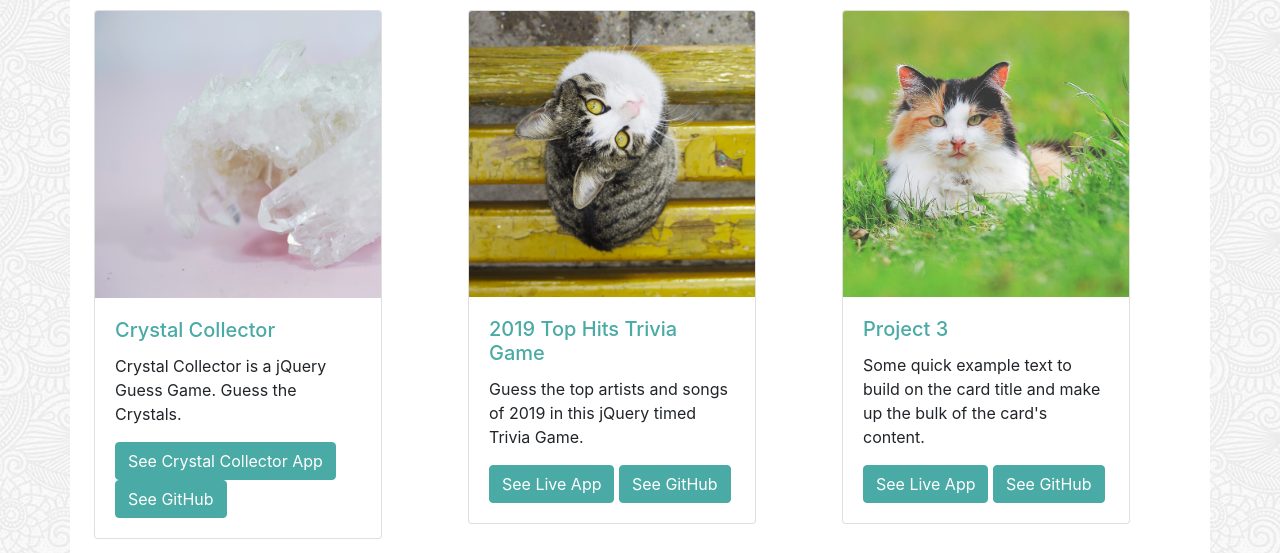
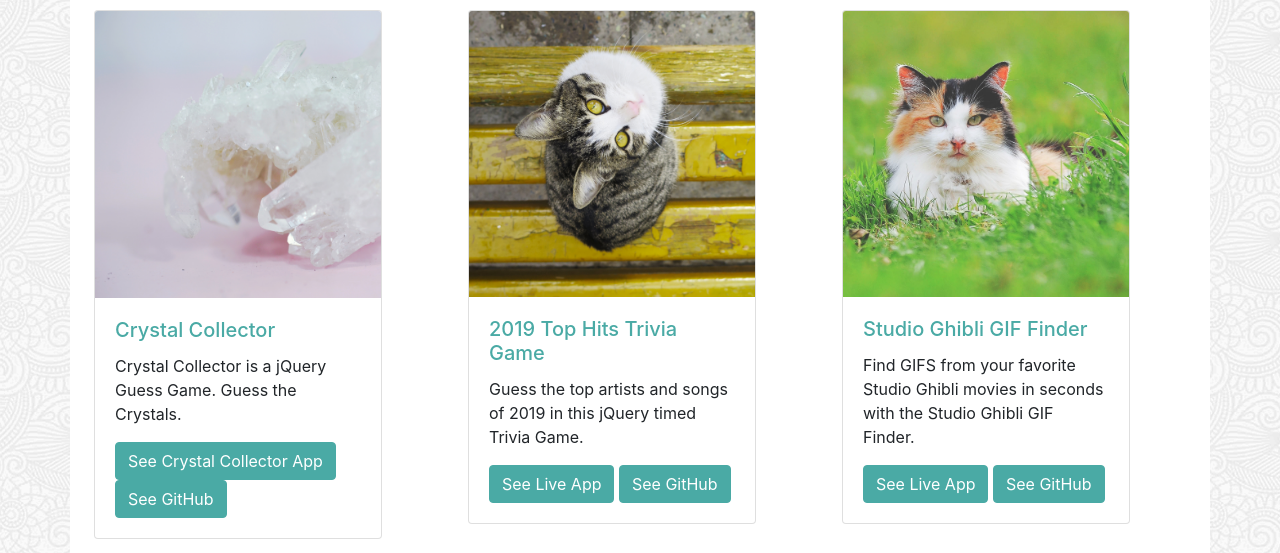
Before and after one commit to burragedanielle/Bootstrap-Portfolio, a plain HTML site: page portfolio.html in a window 1280 px wide. Shown: the part 196-749 px from the top of the page. Drawn offline with nearby package versions, Linux system fonts and the light colour scheme.

Commit message:
Added homework #6: Studio Ghibli Gif App

```diff
--- a/portfolio.html
+++ b/portfolio.html
@@ -61,13 +61,12 @@
                     </div> <!-- project 2 end -->
                     <div class="col-md-5 col-lg-4 col-xl-4 pt-3"> <!-- project 3 -->
                         <div class="card" style="width: 18rem;">
-                            <img src="./images/image3.jpg" class="card-img-top" alt="Project Placeholder 3">
+                            <img src="./images/image3.jpg" class="card-img-top" alt="Studio Ghibli GIF Finder">
                             <div class="card-body">
-                                <h5 class="card-title" style="color: #4aaaa5">Project 3</h5>
-                                <p class="card-text">Some quick example text to build on the card title and make up the
-                                    bulk of the card's content.</p>
-                                <a href="#" class="btn btn-primary" style="background-color: #4aaaa5; border: 1px solid #4aaaa5;">See Live App</a>
-                                <a href="#" class="btn btn-primary" style="background-color: #4aaaa5; border: 1px solid #4aaaa5;">See GitHub</a>
+                                <h5 class="card-title" style="color: #4aaaa5">Studio Ghibli GIF Finder</h5>
+                                <p class="card-text">Find GIFS from your favorite Studio Ghibli movies in seconds with the Studio Ghibli GIF Finder.</p>
+                                <a href="https://burragedanielle.github.io/Studio-Ghibli-GIF-Finder/" class="btn btn-primary" style="background-color: #4aaaa5; border: 1px solid #4aaaa5;">See Live App</a>
+                                <a href="https://github.com/burragedanielle/Studio-Ghibli-GIF-Finder" class="btn btn-primary" style="background-color: #4aaaa5; border: 1px solid #4aaaa5;">See GitHub</a>
                             </div>
                         </div>
                     </div> <!-- project 3 end -->
```
